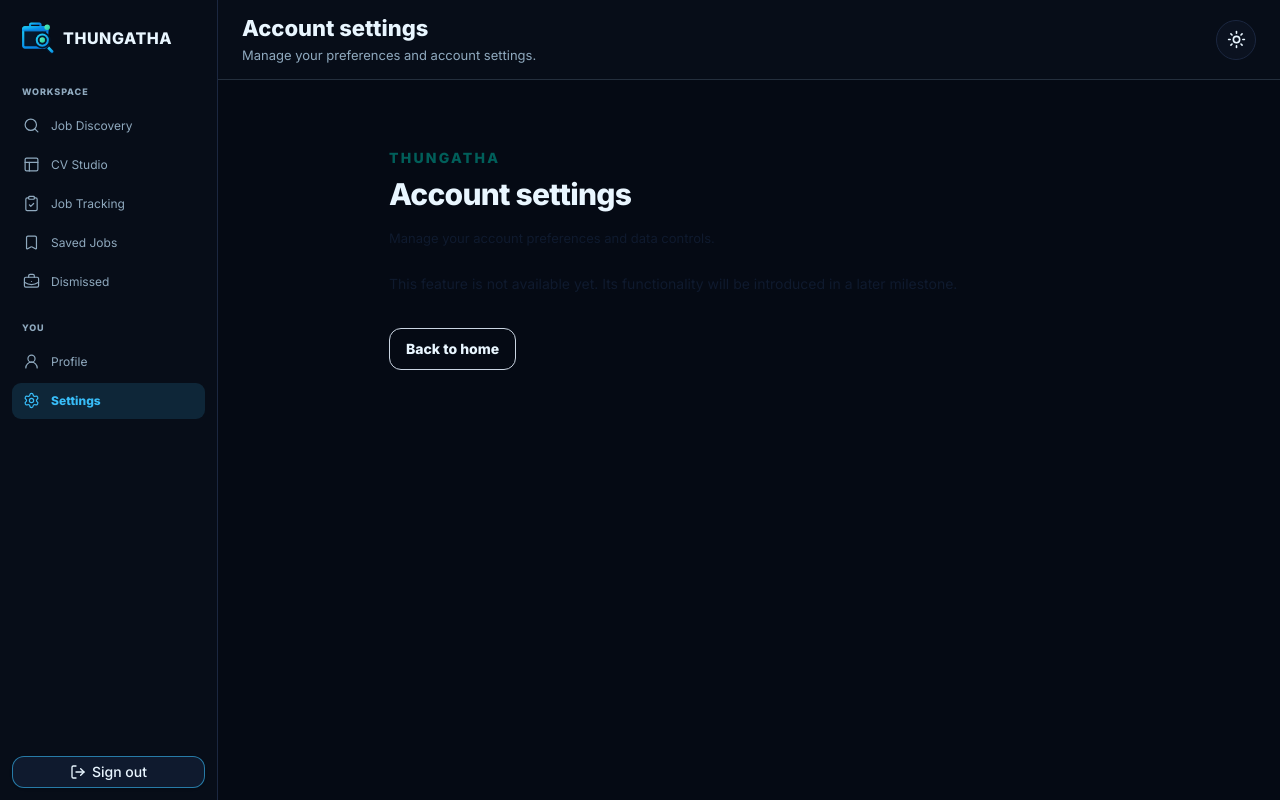
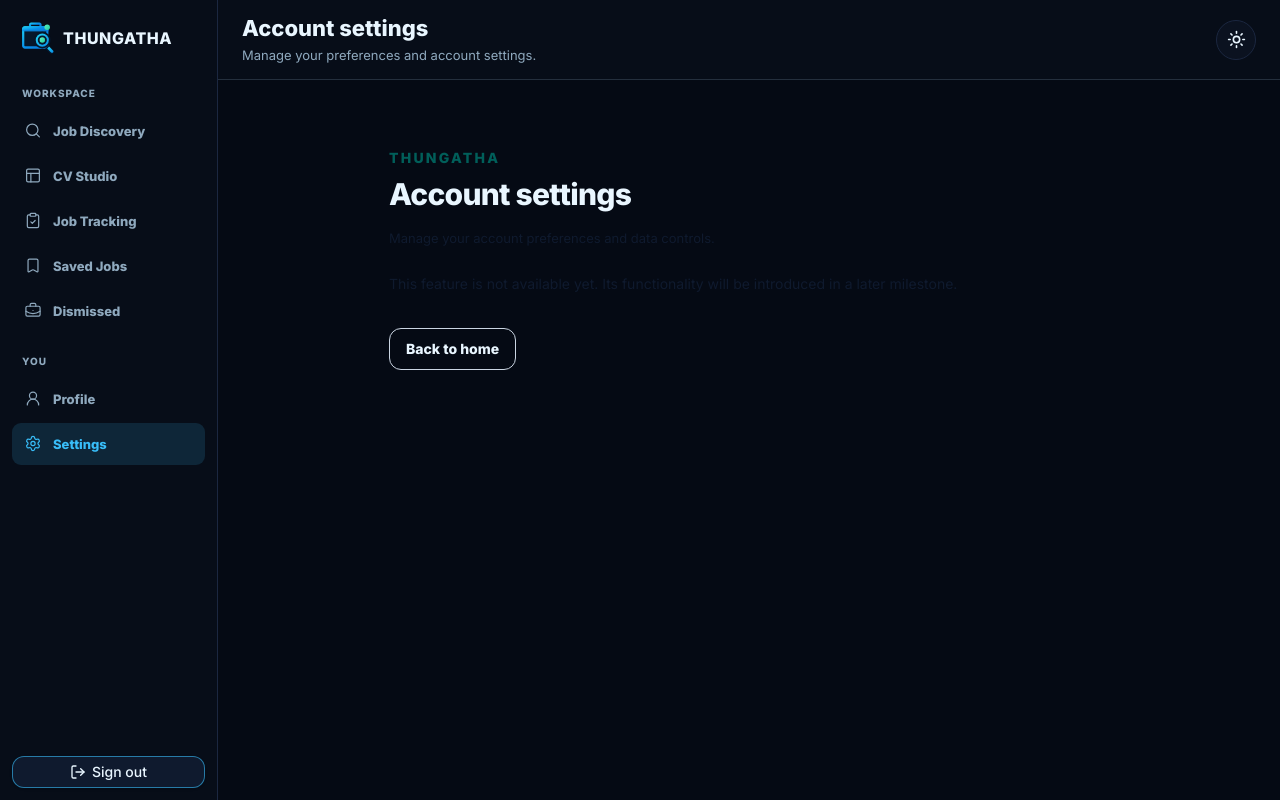
Before and after one commit to Msekeli/thungatha, a Next.js app: page /account in a window 1280 px wide. Built offline with nearby package versions, Linux system fonts and the light colour scheme; no server answers.

Commit message:
Improve authenticated sidebar navigation readability

```diff
--- a/src/components/layout/workspace-sidebar-nav.css
+++ b/src/components/layout/workspace-sidebar-nav.css
@@ -6,9 +6,9 @@
 .th-workspace-nav-label {
   margin: 0 10px 5px;
   color: var(--th-nav-text);
-  font-size: 9px;
-  line-height: 16px;
-  font-weight: 600;
+  font-size: 10px;
+  line-height: 18px;
+  font-weight: 700;
   letter-spacing: 0.1em;
   text-transform: uppercase;
 }
@@ -19,12 +19,13 @@
   display: flex;
   align-items: center;
   gap: 10px;
-  min-height: 36px;
-  padding: 8px 10px;
+  min-height: 42px;
+  padding: 9px 11px;
   border-radius: 9px;
   color: var(--th-nav-text);
-  font-size: 12px;
-  line-height: 18px;
+  font-size: 13px;
+  line-height: 20px;
+  font-weight: 600;
   text-decoration: none;
   transition:
     background 0.15s ease,
@@ -37,15 +38,15 @@
 .th-workspace-nav-link[data-active="true"] {
   background: var(--th-nav-active-bg);
   color: var(--th-nav-active-fg);
-  font-weight: 600;
+  font-weight: 700;
 }
 .th-workspace-nav-icon {
   display: inline-grid;
-  width: 19px;
-  flex: 0 0 19px;
+  width: 20px;
+  flex: 0 0 20px;
   place-items: center;
-  font-size: 17px;
-  line-height: 20px;
+  font-size: 18px;
+  line-height: 22px;
   color: currentColor;
 }
 .th-workspace-sidebar-footer {
@@ -64,14 +65,22 @@
   width: 100%;
   min-height: 42px;
   padding: 9px 12px;
-  border: 1px solid var(--th-accent);
-  border-radius: 9px;
-  background: transparent;
-  color: var(--th-accent-text);
-  font-size: 13px;
+  border: 1px solid color-mix(in srgb, var(--th-accent) 65%, white 10%);
+  border-radius: 11px;
+  background: var(--th-accent-bg);
+  color: var(--th-nav-active-fg);
+  font-size: 14px;
+  font-weight: 700;
+  letter-spacing: 0.01em;
+  box-shadow: 0 4px 12px rgb(0 0 0 / 14%);
+  transition: background 150ms ease, border-color 150ms ease, transform 150ms ease, box-shadow 150ms ease;
   text-decoration: none;
 }
 .th-workspace-sidebar-footer .th-btn:hover,
 .th-workspace-sign-in:hover {
-  background: var(--th-accent-bg);
+  background: var(--th-accent);
+  border-color: var(--th-accent);
+  color: var(--th-btn-fg);
+  box-shadow: 0 6px 16px rgb(0 0 0 / 20%);
+  transform: translateY(-1px);
 }
```
